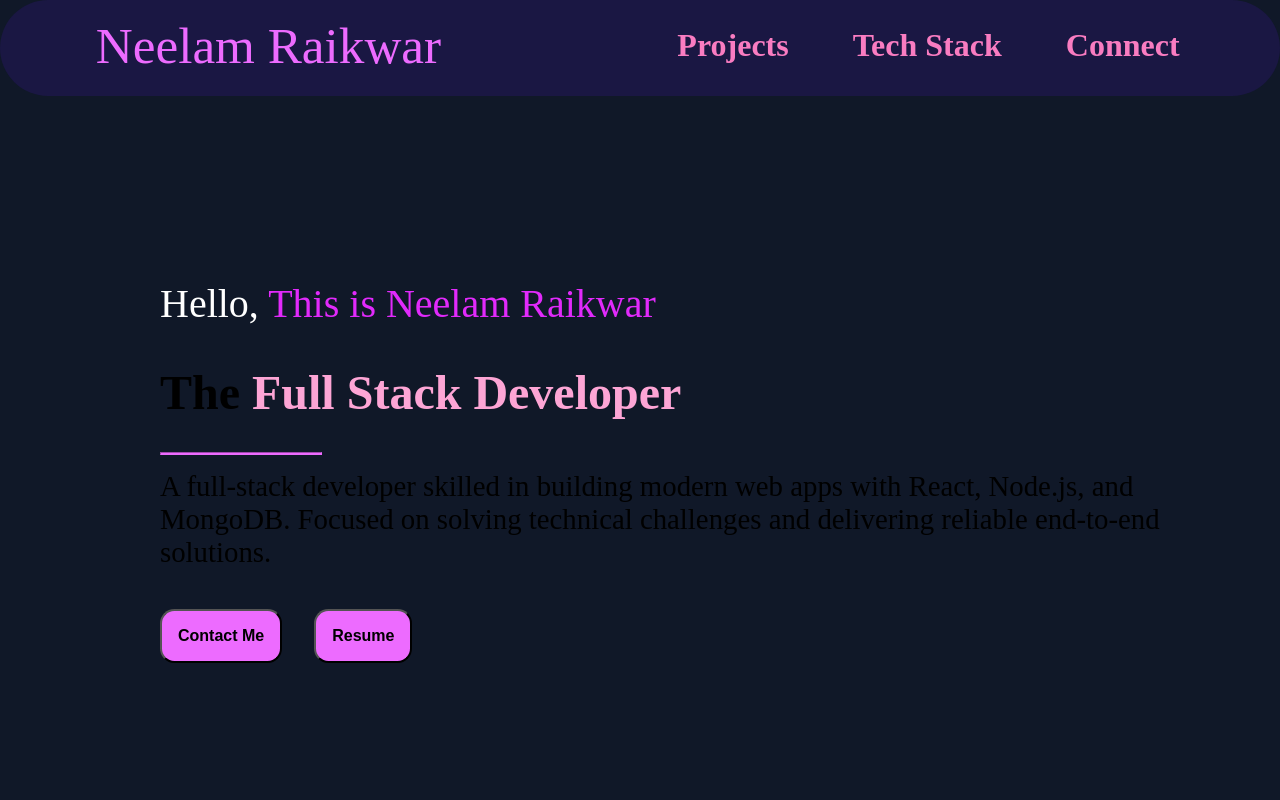
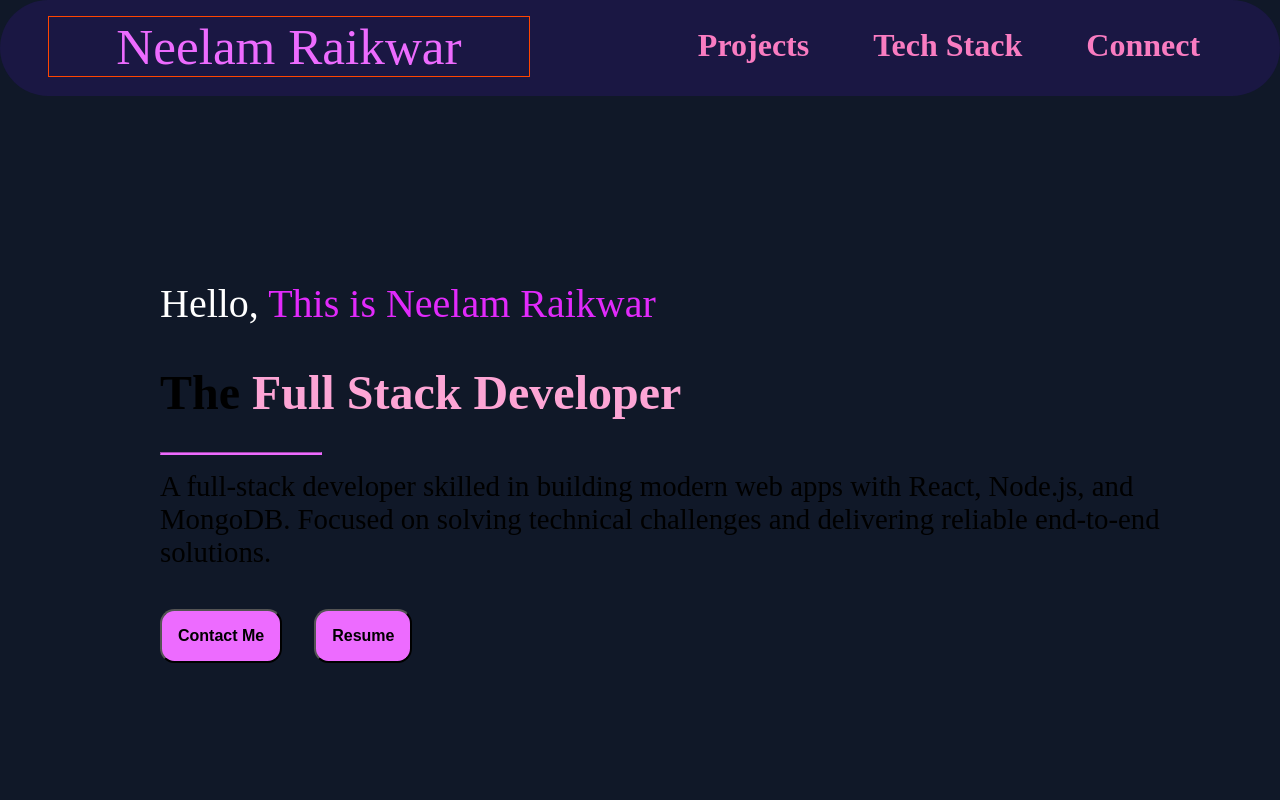
Before and after one commit to neelamraikwar9/neelam-raikwarPortfolio, a React (Vite) app: page / in a window 1280 px wide. Shown: the top 800 px of the page. Built offline with nearby package versions, Linux system fonts and the light colour scheme.

Commit message:
refactor: modified styles

```diff
--- a/src/App.css
+++ b/src/App.css
@@ -27,9 +27,9 @@
 
 .portfolioName {
   display: flex;
-  width: 25rem;
+  width: 30rem;
   /* height: 10rem; */
-  /* border: 1px solid orangered; */
+  border: 1px solid orangered;
   /* padding: 1rem 0rem; */
   justify-content: center;
   /* color: oklch(65.6% 0.241 354.308); */
```
